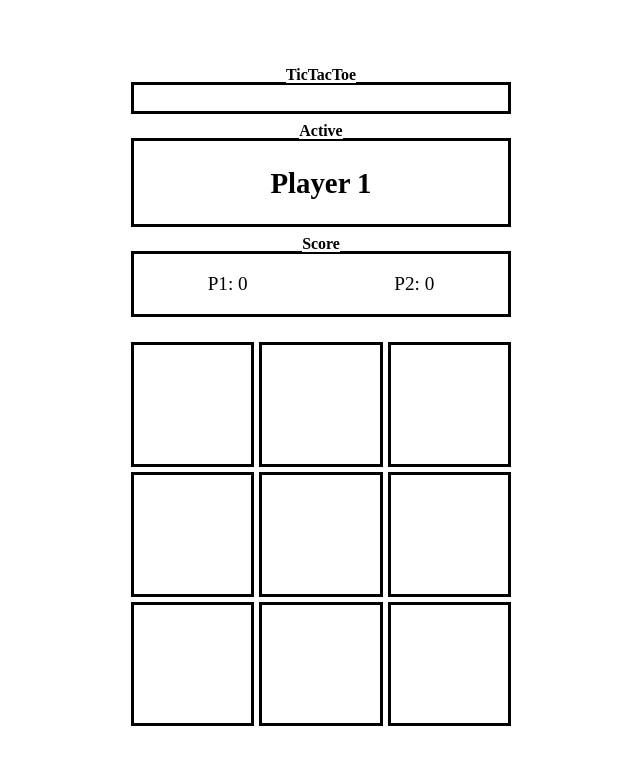
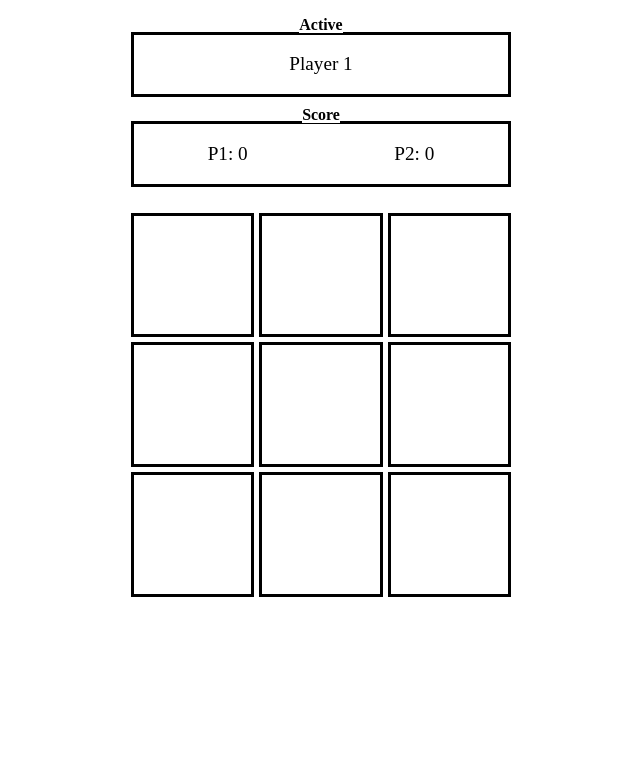
Before and after one commit to hnrkcode/tictactoe, a website with bundled scripts: page index.html in a window 1280 px wide. Shown: the whole page, without its empty margins (319-959 px from the left). Built offline with nearby package versions, Linux system fonts and the light colour scheme.

Commit message:
Fix style

```diff
--- a/index.html
+++ b/index.html
@@ -12,11 +12,8 @@
     <header>
       <div class="info">
         <div>
-          <h5><span>TicTacToe</span></h5>
-        </div>
-        <div>
           <h5><span>Active</span></h5>
-          <h2><span id="active-player"></span></h2>
+          <p id="active-player"></p>
         </div>
         <div>
           <h5><span>Score</span></h5>
--- a/src/css/style.css
+++ b/src/css/style.css
@@ -27,8 +27,12 @@
   grid-template-columns: repeat(2, 1fr);
 }
 
+#active-player {
+  margin-top: -2%;
+}
+
 header {
-  margin: 5% 35% 0 35%;
+  margin: 1% 35% 0 35%;
   text-align: center;
 }
 
```
